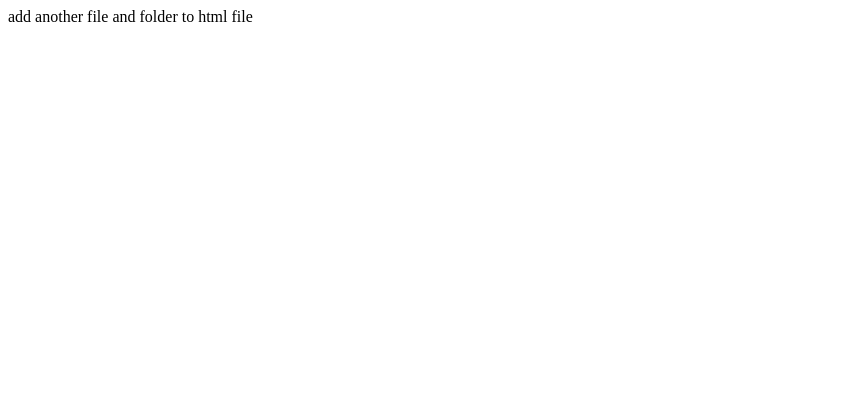
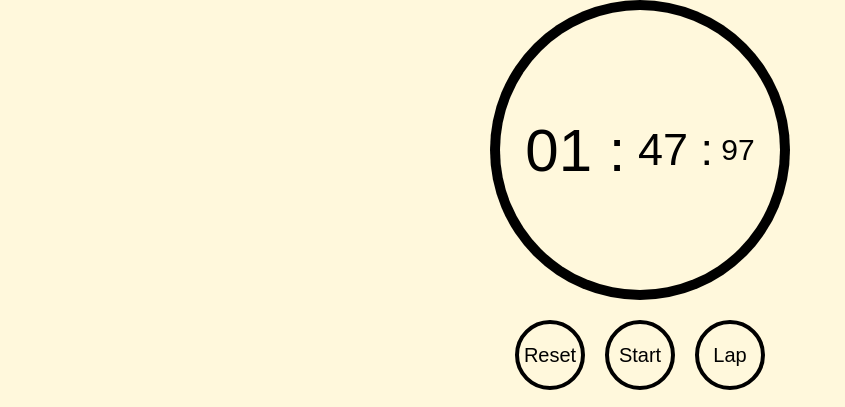
Before and after one commit to aviralmittal8/SCT_WD_1, a plain HTML site: page index.html in a window 1280 px wide. Shown: the whole page, without its empty margins (0-845 px from the left). Drawn offline with Linux system fonts and the light colour scheme.

Commit message:
get ready the basic layout

```diff
--- a/index.html
+++ b/index.html
@@ -1 +1,33 @@
-add another file and folder to html file
+<!DOCTYPE html>
+<html lang="en">
+
+<head>
+    <meta charset="UTF-8">
+    <meta name="viewport" content="width=device-width, initial-scale=1.0">
+    <title>Stopwatch</title>
+    <link rel="stylesheet" href="styles.css" />
+</head>
+
+<body>
+    <div class="container">
+        <div class="watch">
+            <div class="circle1">
+                <div class="circle2">
+                    <span class="text minute">01 :</span>
+                    <span class="text sec">&nbsp;47 :</span>
+                    <span class="text msec">&nbsp;97</span>
+                </div>
+            </div>
+        </div>
+    </div>
+    <div class="button-wrap">
+        <button class="button">Reset</button>
+        <button class="button">Start</button>
+        <button class="button">Lap</button>
+    </div>
+    <div class="laps">
+        <!-- Laps will be dynamically added here -->
+    </div>
+</body>
+
+</html>
--- /dev/null
+++ b/styles.css
@@ -0,0 +1,78 @@
+* {
+    margin: 0;
+    padding: 0;
+    box-sizing: border-box;
+}
+
+body {
+    font-family: sans-serif;
+    font-size: 100px;
+    width: 100%;
+    height: 100vh;
+    background-color: cornsilk;
+    display: flex;
+    justify-content: center;
+    align-items: center;
+    flex-direction: column;
+}
+
+.circle1 {
+    width: 300px;
+    height: 300px;
+    border-radius: 50%;
+    background-color: black;
+    display: flex;
+    align-items: center;
+    justify-content: center;
+}
+
+.circle2 {
+    width: 280px;
+    height: 280px;
+    border-radius: 50%;
+    background-color: cornsilk;
+    display: flex;
+    align-items: center;
+    justify-content: center;
+}
+
+.button-wrap {
+    display: flex;
+    width: 250px;
+    margin-top: 20px;
+    justify-content: space-between;
+}
+
+.button {
+    color: black;
+    font-size: 20px;
+    width: 70px;
+    height: 70px;
+    background-color: cornsilk;
+    border-radius: 50%;
+    border: 4px solid black;
+}
+
+.laps {
+    height: 450px;
+    overflow: auto;
+    margin-top: 20px;
+    width: 250px;
+}
+
+.text {
+    color: black;
+    font-size: 23px;
+}
+
+.minute {
+    font-size: 60px;
+}
+
+.sec {
+    font-size: 45px;
+}
+
+.msec {
+    font-size: 30px;
+}
```
